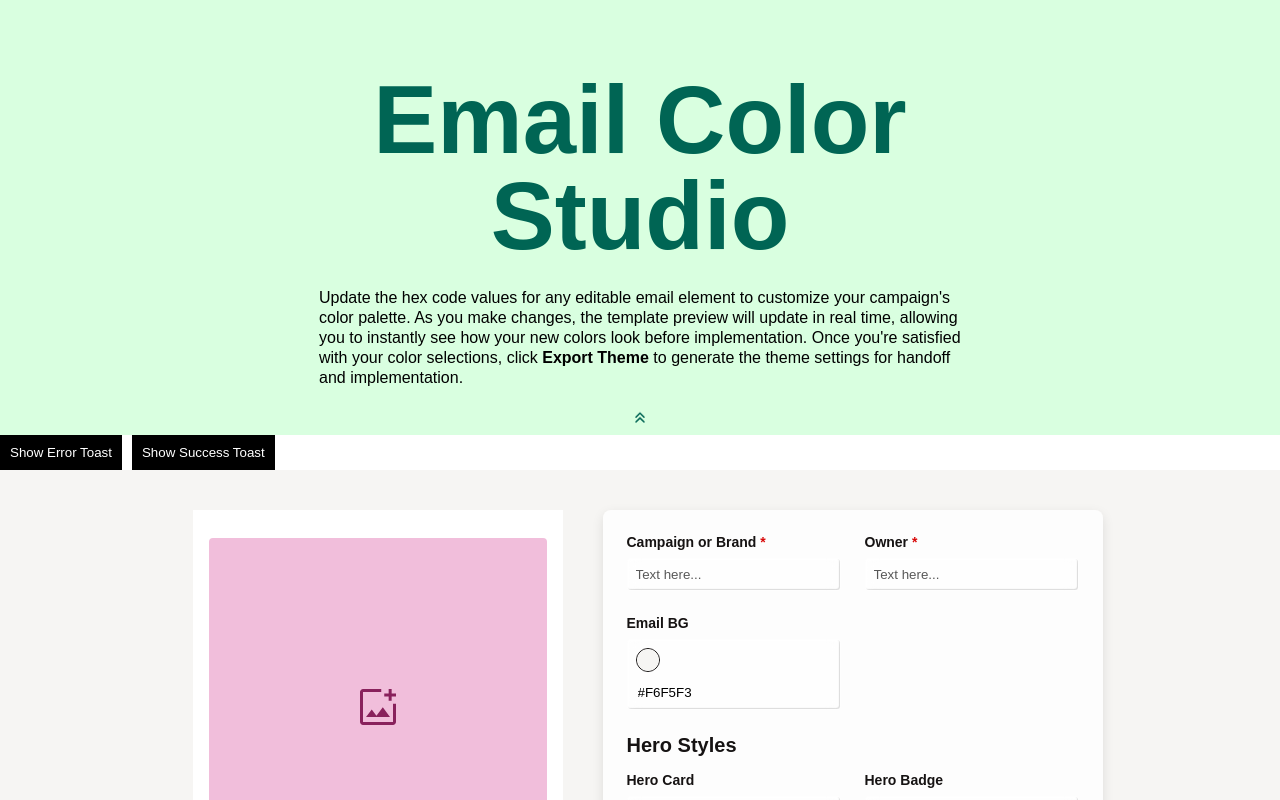
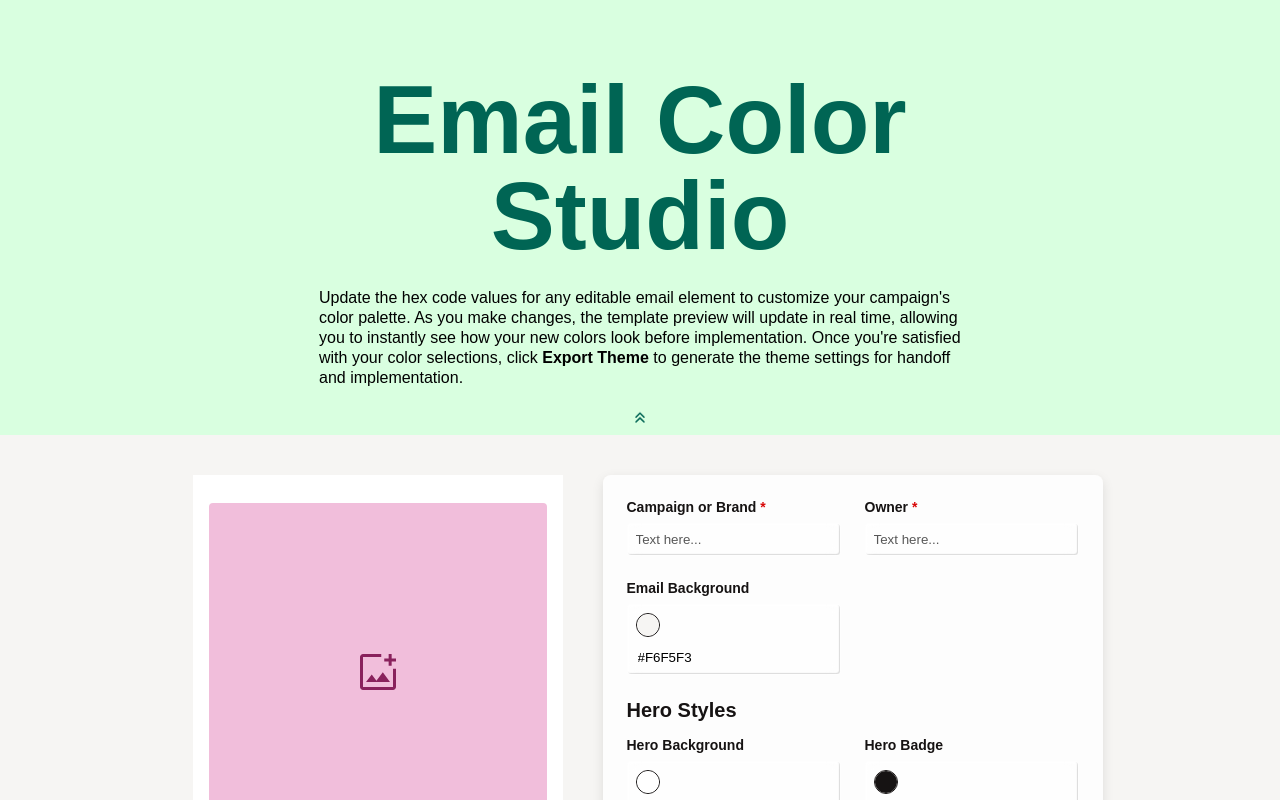
Before and after one commit to richardclifford/email-color-studio, a React (Vite) app: page / in a window 1280 px wide. Shown: the top 800 px of the page. Built offline with nearby package versions, Linux system fonts and the light colour scheme.

Commit message:
Removed Toast toggle Test and renamed Card titles
+Removed Toast toggle test in Main.jsx
+Renmaed emal bg, hero card, sub card  from 'bg / card' to 'Background'

```diff
--- a/src/components/Form/Form.jsx
+++ b/src/components/Form/Form.jsx
@@ -54,7 +54,7 @@ export default function Sidebar() {
           <Column>
             <InputColor
               name="container"
-              label="Email BG"
+              label="Email Background"
               value={emailBg.container}
               onValueChange={handleEmailBgChange}
             />
@@ -65,8 +65,8 @@ export default function Sidebar() {
           <Row>
             <Column>
               <InputColor
-                id="hero-card"
-                label="Hero Card"
+                id="hero-bg"
+                label="Hero Background"
                 name="bgColor"
                 value={heroStyles.bgColor}
                 onValueChange={handleHeroStylesChange}
@@ -151,8 +151,8 @@ export default function Sidebar() {
           <Row>
             <Column>
               <InputColor
-                id="sub-card"
-                label="Sub Card"
+                id="sub-bg"
+                label="Sub Background"
                 name="bgColor"
                 value={subStyles.bgColor}
                 onValueChange={handleSubStylesChange}
--- a/src/components/Layout/Main/Main.jsx
+++ b/src/components/Layout/Main/Main.jsx
@@ -1,27 +1,10 @@
 import { useContext } from "react";
-import { ToastContext } from "../../../context/ToastContext";
 import { CampaignDetailsContext } from "../../../context/CampaignContext";
 import styles from "./Main.module.scss";
 
 export default function Main({ children }) {
   const { emailBg } = useContext(CampaignDetailsContext);
-  const { addToast } = useContext(ToastContext);
   return (
-    <>
-      <div style={{ display: "flex", gap: 10 }}>
-        <button
-          onClick={() => addToast("Error message", "error")}
-          style={{ padding: 10, backgroundColor: "black", color: "white" }}
-        >
-          Show Error Toast
-        </button>
-        <button
-          onClick={() => addToast("Success message", "success")}
-          style={{ padding: 10, backgroundColor: "black", color: "white" }}
-        >
-          Show Success Toast
-        </button>
-      </div>
     <main
       id="email"
       className={`${styles.mainContainer} flex flex-row justify-center`}
@@ -29,6 +12,5 @@ export default function Main({ children }) {
     >
       {children}
     </main>
-    </>
   );
 }
```
Lines whose indentation alone changed are shown as unchanged.
